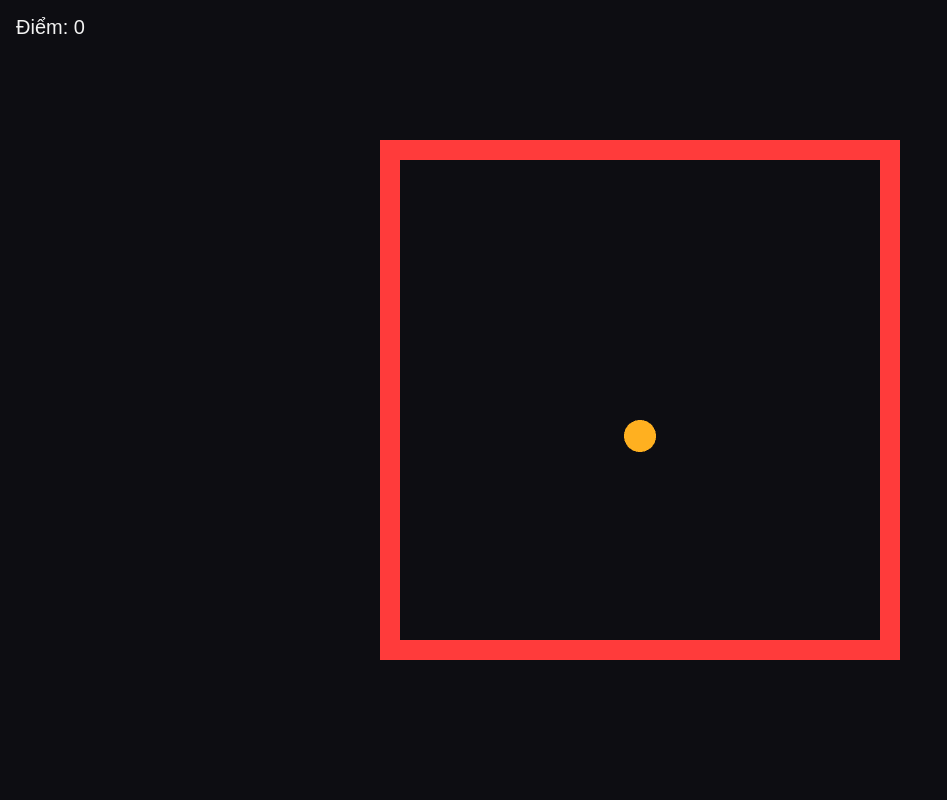
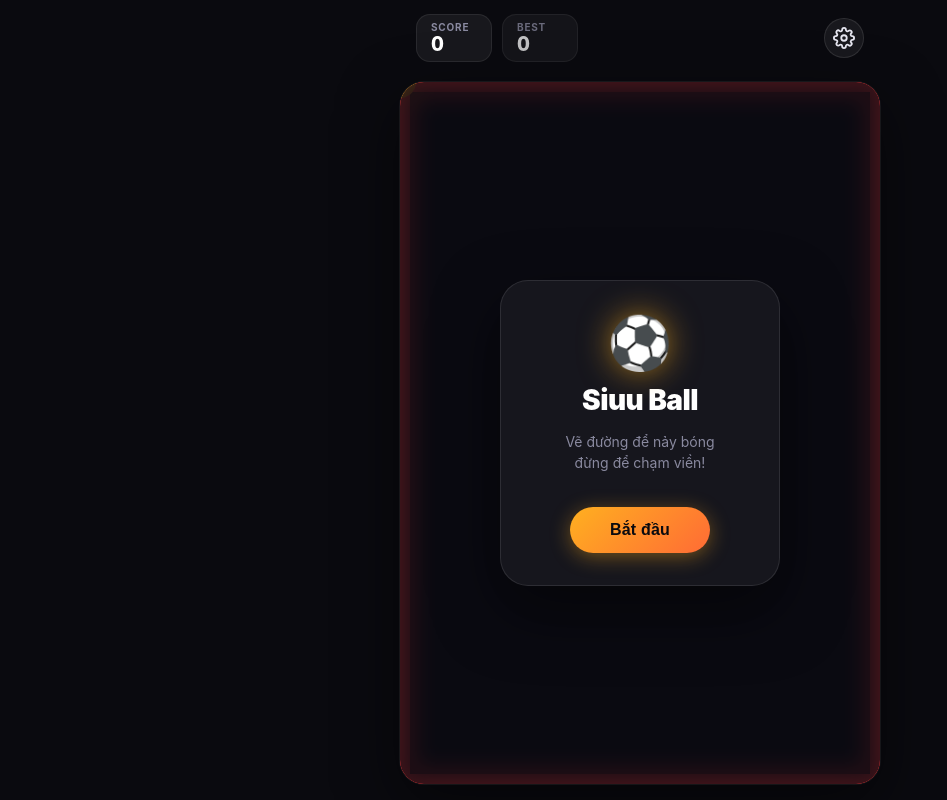
Before and after one commit to diphuong103/SiuuBall, a website built with Vite: page index.html in a window 1280 px wide. Shown: the whole page, without its empty margins (0-947 px from the left). Built offline with nearby package versions, Linux system fonts and the light colour scheme.

Commit message:
giao_dien_game_1

```diff
--- a/index.html
+++ b/index.html
@@ -1,41 +1,69 @@
 <!doctype html>
 <html lang="vi">
+
 <head>
   <meta charset="UTF-8" />
-    <meta name="viewport" content="width=device-width, initial-scale=1.0, maximum-scale=1.0, user-scalable=no" />
+  <meta name="viewport"
+    content="width=device-width, initial-scale=1.0, maximum-scale=1.0, user-scalable=no, viewport-fit=cover" />
   <title>Siuu Ball</title>
-    <style>
-      html, body {
-        margin: 0;
-        padding: 0;
-        width: 100%;
-        height: 100%;
-        background: #0d0d12;
-        overflow: hidden;
-        touch-action: none;
-      }
-      #game-container {
-        width: 100vw;
-        height: 100vh;
-        display: flex;
-        align-items: center;
-        justify-content: center;
-      }
-      #hud {
-        position: fixed;
-        top: 16px;
-        left: 16px;
-        color: #f2f2f2;
-        font-family: sans-serif;
-        font-size: 20px;
-        pointer-events: none;
-      }
-    </style>
+  <link rel="stylesheet" href="/src/style.css" />
 </head>
+
 <body>
-    <div id="game-container"></div>
-    <div id="hud">Điểm: <span id="score">0</span></div>
+  <div id="app">
+    <header id="top-bar">
+      <div class="stat-pill">
+        <span class="stat-label">SCORE</span>
+        <span id="score" class="stat-value">0</span>
+      </div>
+
+      <div class="stat-pill stat-pill--secondary">
+        <span class="stat-label">BEST</span>
+        <span id="best-score" class="stat-value">0</span>
+      </div>
+
+      <button id="settings-btn" class="icon-btn" aria-label="Cài đặt">
+        <svg viewBox="0 0 24 24" width="22" height="22" fill="none" stroke="currentColor" stroke-width="2">
+          <circle cx="12" cy="12" r="3" />
+          <path
+            d="M19.4 15a1.7 1.7 0 0 0 .34 1.87l.06.06a2 2 0 1 1-2.83 2.83l-.06-.06a1.7 1.7 0 0 0-1.87-.34 1.7 1.7 0 0 0-1.04 1.56V21a2 2 0 1 1-4 0v-.09A1.7 1.7 0 0 0 9 19.4a1.7 1.7 0 0 0-1.87.34l-.06.06a2 2 0 1 1-2.83-2.83l.06-.06A1.7 1.7 0 0 0 4.6 15a1.7 1.7 0 0 0-1.56-1.04H3a2 2 0 1 1 0-4h.09A1.7 1.7 0 0 0 4.6 9a1.7 1.7 0 0 0-.34-1.87l-.06-.06a2 2 0 1 1 2.83-2.83l.06.06A1.7 1.7 0 0 0 9 4.6a1.7 1.7 0 0 0 1.04-1.56V3a2 2 0 1 1 4 0v.09A1.7 1.7 0 0 0 15 4.6a1.7 1.7 0 0 0 1.87-.34l.06-.06a2 2 0 1 1 2.83 2.83l-.06.06A1.7 1.7 0 0 0 19.4 9a1.7 1.7 0 0 0 1.56 1.04H21a2 2 0 1 1 0 4h-.09a1.7 1.7 0 0 0-1.51 1.04Z" />
+        </svg>
+      </button>
+    </header>
+
+    <main id="game-frame">
+      <div id="game-container">
+        <!-- Canvas Pixi được inject vào đây bởi main.js -->
+
+        <!-- Overlay: Menu màn hình chờ -->
+        <div id="overlay-menu" class="overlay">
+          <div class="overlay-card">
+            <div class="overlay-logo">⚽</div>
+            <h1 class="overlay-title">Siuu Ball</h1>
+            <p class="overlay-sub">Vẽ đường để nảy bóng<br />đừng để chạm viền!</p>
+            <button id="btn-start" class="btn-primary">Bắt đầu</button>
+          </div>
+        </div>
+
+        <!-- Overlay: Game Over -->
+        <div id="overlay-gameover" class="overlay overlay--hidden">
+          <div class="overlay-card">
+            <p class="overlay-label">ĐIỂM CỦA BẠN</p>
+            <div id="go-score" class="overlay-score">0</div>
+            <p class="overlay-label">KỶ LỤC</p>
+            <div id="go-best" class="overlay-best">0</div>
+            <button id="btn-restart" class="btn-primary">Chơi lại</button>
+          </div>
+        </div>
+      </div>
+    </main>
+
+    <!-- Giữ lại để HUDSystem không lỗi khi query DOM, nhưng ẩn khỏi giao diện -->
+    <span id="time" class="visually-hidden">0</span>
+  </div>
+
+  <!-- Điểm khởi đầu của game — trình duyệt sẽ chạy file src/main.js -->
   <script type="module" src="/src/main.js"></script>
-    <!-- Điểm khởi đầu của game — trình duyệt sẽ chạy file src/main.js -->
 </body>
+
 </html>
--- a/src/config/GameConfig.js
+++ b/src/config/GameConfig.js
@@ -1,6 +1,5 @@
 export const GameConfig = {
   field: {
-    size: 500,   // Kích thước của khung chơi (cả chiều rộng và chiều cao)
     wallThickness: 20,   // Độ dày của các bức tường xung quanh khung chơi
   },
 
@@ -43,4 +42,11 @@ export const GameConfig = {
 
     pointsPerSecond: 1,  // Số điểm được cộng cho mỗi giây trôi qua trong trò chơi
   },
+
+  debug: {
+    enabled: true,        // Bật/tắt toàn bộ debug
+    logCollision: true,   // Log va chạm trong collisionEnd
+    logDifficulty: true,  // Log tốc độ/level trong DifficultySystem
+  }
+
 };
--- /dev/null
+++ b/src/core/GameState.js
@@ -0,0 +1,5 @@
+export const GameState = Object.freeze({
+  MENU: 'menu',
+  PLAYING: 'playing',
+  GAME_OVER: 'game-over',
+});
--- a/src/core/PhysicsWorld.js
+++ b/src/core/PhysicsWorld.js
@@ -6,7 +6,7 @@ const { Engine, World } = Matter;
 export class PhysicsWorld {
   constructor() {
     this.engine = Engine.create();  // Tạo một engine vật lý mới (trống)
-    this.engine.gravity.y = 0;  // Không dùng trọng lực
+    this.engine.gravity.y = GameConfig.physics.gravity;  // Lấy từ config (0 = không trọng lực)
     this.world = this.engine.world;
   }
 
--- a/src/entities/DangerZone.js
+++ b/src/entities/DangerZone.js
@@ -4,9 +4,12 @@ import { GameConfig } from '../config/GameConfig.js';
 
 const { Bodies } = Matter;
 
-export function createDangerZone(centerX, centerY) {
-  const { size, wallThickness } = GameConfig.field;
-  const half = size / 2;
+export function createDangerZone(fieldW, fieldH) {
+  const { wallThickness } = GameConfig.field;
+  const halfW = fieldW / 2;
+  const halfH = fieldH / 2;
+  const cx = fieldW / 2;
+  const cy = fieldH / 2;
 
   const options = {
     isStatic: true,     // các khung tĩnh, không chịu ảnh hưởng của lực hút
@@ -15,16 +18,15 @@ export function createDangerZone(centerX, centerY) {
   };
 
   const bodies = [
-    Bodies.rectangle(centerX, centerY - half, size, wallThickness, options), // top
-    Bodies.rectangle(centerX, centerY + half, size, wallThickness, options), // bottom
-    Bodies.rectangle(centerX - half, centerY, wallThickness, size, options), // left
-    Bodies.rectangle(centerX + half, centerY, wallThickness, size, options), // right
+    Bodies.rectangle(cx, cy - halfH, fieldW, wallThickness, options), // top
+    Bodies.rectangle(cx, cy + halfH, fieldW, wallThickness, options), // bottom
+    Bodies.rectangle(cx - halfW, cy, wallThickness, fieldH, options), // left
+    Bodies.rectangle(cx + halfW, cy, wallThickness, fieldH, options), // right
   ];
 
-
-  const graphics = new Graphics();  // vẽ khung viền màu đỏ lên các khung tĩnh của DangerZone
+  const graphics = new Graphics();
   graphics
-    .rect(centerX - half, centerY - half, size, size)
+    .rect(0, 0, fieldW, fieldH)
     .stroke({ width: wallThickness, color: 0xff3b3b });
 
   return { bodies, graphics };
--- a/src/main.js
+++ b/src/main.js
@@ -8,39 +8,50 @@ import { InputManager } from './systems/InputManager.js';
 import { ScoreSystem } from './systems/ScoreSystem.js';
 import { GameConfig } from './config/GameConfig.js';
 import { DifficultySystem } from "./systems/DifficultySystem.js";
+import { GameState } from "./core/GameState.js";
+import { HUDSystem } from "./systems/HUDSystem.js";
 
 const { Events } = Matter;
 
 async function bootstrap() {
   // 1. Khởi tạo Pixi Application (canvas vẽ)
+  // Lấy kích thước thực của #game-container để toạ độ vật lý khớp hoàn toàn với pixel hiển thị
+  const gameContainer = document.getElementById('game-container');
+  const containerRect = gameContainer.getBoundingClientRect();
+  const canvasWidth = containerRect.width || 360;
+  const canvasHeight = containerRect.height || 640;
+
   const app = new Application();
   await app.init({
-    width: window.innerWidth,
-    height: window.innerHeight,
+    width: canvasWidth,
+    height: canvasHeight,
     backgroundColor: 0x0d0d12,
     antialias: true,
+    resizeTo: gameContainer,   // Pixi tự resize canvas khi container thay đổi kích thước
   });
-  document.getElementById('game-container').appendChild(app.canvas);
+  // Canvas được insert TRƯỚC các overlay (overlay nằm sau trong HTML → z-index cao hơn)
+  gameContainer.insertBefore(app.canvas, gameContainer.firstChild);
 
-  const centerX = app.screen.width / 2;
-  const centerY = app.screen.height / 2;
+  const fieldW = app.screen.width;
+  const fieldH = app.screen.height;
 
   // 2. Khởi tạo Physics World
   const physics = new PhysicsWorld();
 
-  // 3. Tạo khung viền nguy hiểm
-  const { bodies: wallBodies, graphics: wallGraphics } = createDangerZone(centerX, centerY);
+  // 3. Tạo khung viền nguy hiểm — dynamic theo kích thước canvas thực tế
+  const { bodies: wallBodies, graphics: wallGraphics } = createDangerZone(fieldW, fieldH);
   wallBodies.forEach((b) => physics.add(b));
   app.stage.addChild(wallGraphics);
 
-  // 4. Spawn bóng chính
-  let ball = new Ball(centerX, centerY);
+  // 4. Spawn bóng chính (ở giữa canvas)
+  let ball = new Ball(fieldW / 2, fieldH / 2);
   physics.add(ball.body);
   app.stage.addChild(ball.graphics);
 
-  // 5. Điểm số
+  // 5. Điểm số & HUD
   const scoreSystem = new ScoreSystem();
-  const scoreEl = document.getElementById('score');
+  const hud = new HUDSystem();
+  let elapsedTime = 0;
 
   // Độ khó
   const difficultySystem = new DifficultySystem();
@@ -64,33 +75,39 @@ async function bootstrap() {
 
   // 7. Khởi tạo InputManager - lắng nghe thao tác vẽ trên canvas
   new InputManager(app.canvas, (rawPoints) => {
-    if (isGameOver) return;
+    if (gameState !== GameState.PLAYING) return;
     createNewLine(rawPoints);
   });
 
   // 8. Xử lý va chạm
-  let isGameOver = false;
-  Events.on(physics.engine, 'collisionEnd', (event) => {
+  let gameState = GameState.MENU;
+
+  // collisionStart: xử lý ngay lúc hai vật chạm nhau (không phải lúc tách ra)
+  Events.on(physics.engine, 'collisionStart', (event) => {
     for (const pair of event.pairs) {
       const labels = [pair.bodyA.label, pair.bodyB.label];
 
-      console.log('Tốc độ hiện tại: ', difficultySystem.getCurrentSpeed());
+      if (gameState !== GameState.PLAYING) continue;
 
       // Bóng chạm khung -> Game Over
-      if (labels.includes('main-ball') && labels.includes('danger-zone') && !isGameOver) {
+      if (labels.includes('main-ball') && labels.includes('danger-zone')) {
         handleGameOver();
+        continue;
       }
 
       // Bóng chạm đường vẽ -> cộng điểm (FR-040)
-      if (labels.includes('main-ball') && labels.includes('draw-line') && !isGameOver) {
+      if (labels.includes('main-ball') && labels.includes('draw-line')) {
         scoreSystem.addBouncePoints();
 
+        if (GameConfig.debug.logCollision) {
+          console.log('[Collision] Bounce! Speed:', difficultySystem.getCurrentSpeed());
+        }
+
+        // Normalise velocity về đúng tốc độ level hiện tại sau khi nảy
         const velocity = ball.body.velocity;
-
         const speed = Math.hypot(velocity.x, velocity.y);
-
         if (speed > 0) {
-          const targetSpeed = GameConfig.ball.startSpeed;
+          const targetSpeed = difficultySystem.getCurrentSpeed();
           Matter.Body.setVelocity(ball.body, {
             x: (velocity.x / speed) * targetSpeed,
             y: (velocity.y / speed) * targetSpeed,
@@ -100,31 +117,72 @@ async function bootstrap() {
     }
   });
 
+  // ────────────────────────────────────────────
+  // 9. Overlay UI — Menu & Game Over
+  // ────────────────────────────────────────────
+  const overlayMenu = document.getElementById('overlay-menu');
+  const overlayGameOver = document.getElementById('overlay-gameover');
+  const goScoreEl = document.getElementById('go-score');
+  const goBestEl = document.getElementById('go-best');
+  const btnStart = document.getElementById('btn-start');
+  const btnRestart = document.getElementById('btn-restart');
+
+  function showMenu() {
+    gameState = GameState.MENU;
+    overlayMenu.classList.remove('overlay--hidden');
+    overlayGameOver.classList.add('overlay--hidden');
+  }
+
+  function startGame() {
+    overlayMenu.classList.add('overlay--hidden');
+    overlayGameOver.classList.add('overlay--hidden');
+    gameState = GameState.PLAYING;
+  }
+
   function handleGameOver() {
-    isGameOver = true;
+    gameState = GameState.GAME_OVER;
     scoreSystem.commitHighScoreIfNeeded();
-    console.log('Game Over! Điểm:', Math.floor(scoreSystem.score));
-    setTimeout(restartGame, 1500);
+
+    // Hiển thị overlay game over với điểm
+    goScoreEl.textContent = Math.floor(scoreSystem.getScore());
+    goBestEl.textContent = Math.floor(scoreSystem.getBestScore());
+    overlayGameOver.classList.remove('overlay--hidden');
+
+    if (GameConfig.debug.logCollision) {
+      console.log('Game Over! Điểm:', Math.floor(scoreSystem.getScore()));
+    }
   }
 
   function restartGame() {
+    // Reset bóng
     physics.remove(ball.body);
     app.stage.removeChild(ball.graphics);
-    ball = new Ball(centerX, centerY);
+    ball = new Ball(fieldW / 2, fieldH / 2);
     physics.add(ball.body);
     app.stage.addChild(ball.graphics);
+
     removeCurrentLine();
     scoreSystem.reset();
     difficultySystem.reset();
-    isGameOver = false;
+    elapsedTime = 0;
+
+    startGame();
   }
 
-  // 9. Game loop
+  // Gắn sự kiện nút
+  btnStart.addEventListener('click', startGame);
+  btnRestart.addEventListener('click', restartGame);
+
+  // Hiển thị menu khi vào game lần đầu
+  showMenu();
+
+  // 10. Game loop
   app.ticker.add((ticker) => {
-    if (isGameOver) return;
+    if (gameState !== GameState.PLAYING) return;
 
     const deltaSeconds = ticker.deltaMS / 1000;
 
+    // Cập nhật tốc độ hiện tại theo thời gian
     difficultySystem.update(deltaSeconds);
 
     physics.update(ticker.deltaMS);
@@ -136,11 +194,17 @@ async function bootstrap() {
       removeCurrentLine();
     }
 
+    elapsedTime += deltaSeconds;
     scoreSystem.addTimeElapsed(deltaSeconds);
-    scoreEl.textContent = Math.floor(scoreSystem.score);
+
+    hud.update({
+      score: scoreSystem.getScore(),
+      bestScore: scoreSystem.getBestScore(),
+      elapsedTime,
+    });
   });
 
-  console.log('Bounce & Draw - Sprint 2 (Draw Mechanic) đã khởi chạy. Config:', GameConfig);
+  console.log('SiuuBall — bootstrap xong. Config:', GameConfig);
 }
 
 bootstrap();
--- /dev/null
+++ b/src/style.css
@@ -0,0 +1,250 @@
+* {
+    box-sizing: border-box;
+}
+
+html,
+body {
+    margin: 0;
+    padding: 0;
+    width: 100%;
+    height: 100%;
+    background: #0a0a0f;
+    overflow: hidden;
+    touch-action: none;
+    font-family: -apple-system, 'Segoe UI', Roboto, sans-serif;
+}
+
+#app {
+    width: 100%;
+    height: 100%;
+    height: 100dvh;
+    display: flex;
+    flex-direction: column;
+    align-items: center;
+}
+
+/* ---------- Top Bar ---------- */
+#top-bar {
+    width: 100%;
+    max-width: 480px;
+    display: flex;
+    align-items: center;
+    gap: 10px;
+    padding: calc(env(safe-area-inset-top, 0px) + 14px) 16px 10px;
+    flex-shrink: 0;
+}
+
+.stat-pill {
+    display: flex;
+    flex-direction: column;
+    align-items: flex-start;
+    background: rgba(255, 255, 255, 0.06);
+    border: 1px solid rgba(255, 255, 255, 0.08);
+    border-radius: 14px;
+    padding: 6px 14px;
+    min-width: 76px;
+}
+
+.stat-pill--secondary {
+    opacity: 0.75;
+}
+
+.stat-label {
+    font-size: 10px;
+    font-weight: 700;
+    letter-spacing: 0.08em;
+    color: #8a8aa0;
+}
+
+.stat-value {
+    font-size: 20px;
+    font-weight: 800;
+    color: #ffffff;
+    line-height: 1.1;
+    font-variant-numeric: tabular-nums;
+}
+
+.icon-btn {
+    margin-left: auto;
+    width: 40px;
+    height: 40px;
+    flex-shrink: 0;
+    border-radius: 50%;
+    border: 1px solid rgba(255, 255, 255, 0.1);
+    background: rgba(255, 255, 255, 0.06);
+    color: #e6e6f0;
+    display: flex;
+    align-items: center;
+    justify-content: center;
+    cursor: pointer;
+    -webkit-tap-highlight-color: transparent;
+}
+
+.icon-btn:active {
+    background: rgba(255, 255, 255, 0.14);
+}
+
+/* ---------- Game Frame (khung chơi dọc, mobile-first) ---------- */
+#game-frame {
+    flex: 1;
+    width: 100%;
+    display: flex;
+    align-items: center;
+    justify-content: center;
+    padding: 10px 16px calc(env(safe-area-inset-bottom, 0px) + 16px);
+    min-height: 0;
+}
+
+#game-container {
+    position: relative;
+    width: min(100%, 480px);
+    height: 100%;
+    max-height: 720px;
+    aspect-ratio: 9 / 16;
+    background: #101018;
+    border-radius: 24px;
+    overflow: hidden;
+    box-shadow:
+        0 0 0 1px rgba(255, 255, 255, 0.06),
+        0 20px 60px rgba(0, 0, 0, 0.5);
+}
+
+#game-container canvas {
+    display: block;
+    width: 100% !important;
+    height: 100% !important;
+}
+
+/* ---------- Utility ---------- */
+.visually-hidden {
+    position: absolute;
+    width: 1px;
+    height: 1px;
+    overflow: hidden;
+    clip: rect(0 0 0 0);
+    white-space: nowrap;
+}
+
+/* ---------- Overlay (Menu & Game Over) ---------- */
+.overlay {
+    position: absolute;
+    inset: 0;
+    z-index: 10;
+    display: flex;
+    align-items: center;
+    justify-content: center;
+    background: rgba(10, 10, 18, 0.75);
+    backdrop-filter: blur(12px);
+    -webkit-backdrop-filter: blur(12px);
+    animation: overlay-in 0.25s ease both;
+}
+
+.overlay--hidden {
+    display: none;
+}
+
+@keyframes overlay-in {
+    from {
+        opacity: 0;
+    }
+
+    to {
+        opacity: 1;
+    }
+}
+
+.overlay-card {
+    display: flex;
+    flex-direction: column;
+    align-items: center;
+    gap: 10px;
+    padding: 36px 32px 32px;
+    background: rgba(255, 255, 255, 0.05);
+    border: 1px solid rgba(255, 255, 255, 0.1);
+    border-radius: 28px;
+    box-shadow: 0 24px 64px rgba(0, 0, 0, 0.5);
+    animation: card-in 0.35s cubic-bezier(0.34, 1.56, 0.64, 1) both;
+    max-width: 280px;
+    width: 80%;
+    text-align: center;
+}
+
+@keyframes card-in {
+    from {
+        opacity: 0;
+        transform: translateY(24px) scale(0.92);
+    }
+
+    to {
+        opacity: 1;
+        transform: translateY(0) scale(1);
+    }
+}
+
+.overlay-logo {
+    font-size: 52px;
+    line-height: 1;
+    margin-bottom: 4px;
+    filter: drop-shadow(0 0 16px rgba(255, 176, 32, 0.6));
+}
+
+.overlay-title {
+    margin: 0;
+    font-size: 28px;
+    font-weight: 900;
+    letter-spacing: -0.02em;
+    color: #ffffff;
+}
+
+.overlay-sub {
+    margin: 4px 0 16px;
+    font-size: 14px;
+    color: #8a8aa0;
+    line-height: 1.5;
+}
+
+.overlay-label {
+    margin: 8px 0 2px;
+    font-size: 10px;
+    font-weight: 700;
+    letter-spacing: 0.1em;
+    color: #8a8aa0;
+}
+
+.overlay-score {
+    font-size: 52px;
+    font-weight: 900;
+    color: #ffffff;
+    line-height: 1;
+    font-variant-numeric: tabular-nums;
+}
+
+.overlay-best {
+    font-size: 24px;
+    font-weight: 700;
+    color: #ffb020;
+    line-height: 1;
+    margin-bottom: 16px;
+    font-variant-numeric: tabular-nums;
+}
+
+.btn-primary {
+    margin-top: 8px;
+    padding: 14px 40px;
+    border: none;
+    border-radius: 50px;
+    background: linear-gradient(135deg, #ffb020 0%, #ff6b35 100%);
+    color: #0a0a0f;
+    font-size: 16px;
+    font-weight: 800;
+    letter-spacing: 0.01em;
+    cursor: pointer;
+    -webkit-tap-highlight-color: transparent;
+    transition: transform 0.12s ease, box-shadow 0.12s ease;
+    box-shadow: 0 4px 20px rgba(255, 176, 32, 0.4);
+}
+
+.btn-primary:active {
+    transform: scale(0.95);
+    box-shadow: 0 2px 10px rgba(255, 176, 32, 0.3);
+}
--- a/src/systems/DifficultySystem.js
+++ b/src/systems/DifficultySystem.js
@@ -1,4 +1,4 @@
-import { GameConfig } from "../config/GameConfig.js";
+import { GameConfig } from '../config/GameConfig.js';
 
 export class DifficultySystem {
   constructor() {
@@ -8,33 +8,27 @@ export class DifficultySystem {
   reset() {
     this.elapsedTime = 0;
     this.currentSpeed = GameConfig.ball.startSpeed;
+    this.lastLevel = 0;
   }
 
   update(deltaSeconds) {
     this.elapsedTime += deltaSeconds;
 
-    const startSpeed = GameConfig.ball.startSpeed;
+    const { speedIncreaseInterval, speedIncreaseAmount, maxSpeed } = GameConfig.difficulty;
 
-    const { speedIncreaseInterval, speedIncreaseAmount, maxSpeed } =
-      GameConfig.difficulty;
+    const level = Math.floor(this.elapsedTime / speedIncreaseInterval);
 
-    console.log({
-      elapsed: this.elapsedTime,  // Thời gian đã trôi qua kể từ khi bắt đầu trò chơi (tính bằng giây)
-      interval: speedIncreaseInterval,  // Khoảng thời gian (tính bằng giây) sau đó tốc độ sẽ tăng lên
-      amount: speedIncreaseAmount,    // Số lượng tốc độ tăng lên sau mỗi khoảng thời gian
-      max: maxSpeed,
-    });
-
-    const level = Math.floor(
-      this.elapsedTime / speedIncreaseInterval, // Tính toán cấp độ dựa trên thời gian đã trôi qua và khoảng thời gian tăng tốc
-    );
-
-    console.log("level", level + 1);
+    // Chỉ log khi level thực sự thay đổi (không spam mỗi frame)
+    if (GameConfig.debug.logDifficulty && level !== this.lastLevel) {
+      this.lastLevel = level;
+      console.log(`[Difficulty] Level ${level + 1} — speed: ${Math.min(GameConfig.ball.startSpeed + level * speedIncreaseAmount, maxSpeed).toFixed(1)
+        }`);
+    }
 
     this.currentSpeed = Math.min(
       GameConfig.ball.startSpeed + level * speedIncreaseAmount,
-      maxSpeed,
-    ); // Giới hạn tốc độ hiện tại không vượt quá maxSpeed
+      maxSpeed
+    );
   }
 
   getCurrentSpeed() {
--- /dev/null
+++ b/src/systems/HUDSystem.js
@@ -0,0 +1,13 @@
+export class HUDSystem {
+    constructor() {
+        this.scoreEl = document.getElementById("score");  // Lấy element score từ index.html
+        this.bestEl = document.getElementById("best-score"); // Lấy element best-score từ index.html
+        this.timeEl = document.getElementById("time"); // Lấy element time từ index.html
+    }
+
+    update({ score, bestScore, elapsedTime }) {
+        this.scoreEl.textContent = Math.floor(score);
+        this.bestEl.textContent = Math.floor(bestScore);
+        this.timeEl.textContent = Math.floor(elapsedTime);
+    }
+}
--- a/src/systems/ScoreSystem.js
+++ b/src/systems/ScoreSystem.js
@@ -3,7 +3,15 @@ import { GameConfig } from '../config/GameConfig.js';
 export class ScoreSystem {
   constructor() {
     this.score = 0;
-    this.highScore = Number(localStorage.getItem('bd_high_score')) || 0;
+    this.bestScore = Number(localStorage.getItem('bd_best_score')) || 0;
+  }
+
+  getBestScore() {
+    return this.bestScore;
+  }
+
+  getScore() {
+    return this.score;
   }
 
   addBouncePoints() {
@@ -20,11 +28,14 @@ export class ScoreSystem {
 
   commitHighScoreIfNeeded() {
     const rounded = Math.floor(this.score);
-    if (rounded > this.highScore) {
-      this.highScore = rounded;
-      localStorage.setItem('bd_high_score', String(this.highScore));
+    if (rounded > this.bestScore) {
+      this.bestScore = rounded;
+      localStorage.setItem('bd_best_score', String(this.bestScore));
       return true;
     }
     return false;
   }
+
+
+
 }
```
Lines whose indentation alone changed are shown as unchanged.
